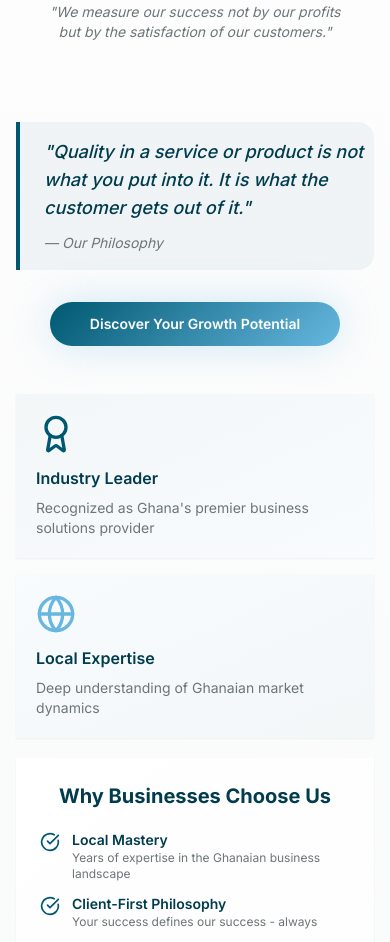
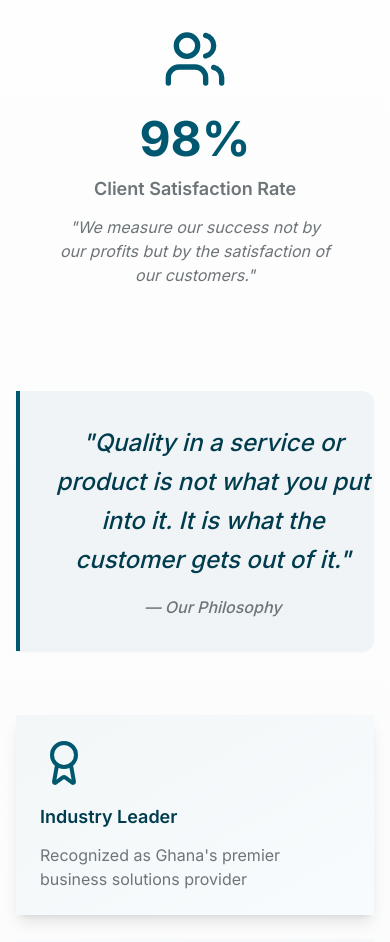
Before and after one commit to mckenzie-81/prosupport, a React (Vite) app: page /about in a window 390 px wide. Shown: the part 3360-4302 px from the top of the page. Built offline with nearby package versions, Linux system fonts and the light colour scheme.

Commit message:
url edit

```diff
--- a/src/components/AboutSection.tsx
+++ b/src/components/AboutSection.tsx
@@ -5,91 +5,89 @@ import { Link } from "react-router-dom";
 
 const AboutSection = () => {
   return (
-    <section id="about" className="py-16 bg-gradient-to-b from-background to-muted/50">
+    <section id="about" className="py-20 bg-gradient-to-b from-background to-muted/50">
       <div className="container mx-auto px-4">
         {/* Full Width Mission Content */}
-        <div className="text-center mb-12 animate-slideInLeft">
+        <div className="text-center mb-16 animate-slideInLeft">
           <div className="inline-flex items-center px-4 py-2 rounded-full bg-primary/10 text-primary font-medium text-sm mb-6">
             Built for Ghana. Trusted by Leaders.
           </div>
 
-          <h2 className="text-3xl lg:text-5xl font-bold text-foreground mb-6 leading-tight">
+          <h2 className="text-4xl lg:text-5xl font-bold text-foreground mb-8 leading-tight">
             Your Success is Our
             <span className="gradient-text"> Mission</span>
           </h2>
 
           <div className="max-w-4xl mx-auto">
-            <p className="text-base lg:text-lg text-muted-foreground mb-6 leading-relaxed">
+            <p className="text-lg lg:text-xl text-muted-foreground mb-6 leading-relaxed">
               Prosupport Services Company Limited stands as Ghana's most versatile business
               solutions architect. We've mastered the art of delivering excellence across four
               mission-critical areas: Facility Management Services, Procurement & Supply Chain,
               General Support Services, and Market Entry Services.
             </p>
 
-            <p className="text-base lg:text-lg text-muted-foreground mb-8 leading-relaxed">
+            <p className="text-lg lg:text-xl text-muted-foreground mb-12 leading-relaxed">
               Every solution we craft is precision-engineered for the Ghanaian business landscape.
               We don't adapt generic approaches—we create context-specific strategies that honor
               local nuances while meeting global standards.
             </p>
           </div>
+        </div>
 
         {/* Client Satisfaction - Full Width */}
-          <div className="max-w-lg mx-auto p-8  from-primary/10 to-accent/10 rounded-xl mb-12">
-            <Users className="h-14 w-14 text-primary mx-auto mb-4" />
-            <div className="text-4xl font-bold text-primary mb-2">98%</div>
-            <div className="text-muted-foreground font-medium mb-2">Client Satisfaction Rate</div>
-            <p className="text-sm text-muted-foreground italic">
+        <div className="max-w-2xl mx-auto p-10 from-primary/10   mb-16 text-center">
+          <Users className="h-16 w-16 text-primary mx-auto mb-6" />
+          <div className="text-5xl font-bold text-primary mb-3">98%</div>
+          <div className="text-muted-foreground font-semibold text-lg mb-3">Client Satisfaction Rate</div>
+          <p className="text-muted-foreground italic">
             "We measure our success not by our profits but by the satisfaction of our customers."
           </p>
         </div>
-        </div>
 
-        {/* Two Column Layout for Remaining Content */}
-        <div className="grid lg:grid-cols-2 gap-12 items-start">
-          {/* Left Content - Quote and CTA */}
-          <div className="animate-slideInLeft">
-            {/* Quote */}
-            <blockquote className="border-l-4 border-primary pl-6 py-4 bg-primary/5 rounded-r-lg mb-8">
-              <p className="text-lg font-medium text-foreground italic mb-2">
+        {/* Quote - Full Width */}
+        <div className="max-w-4xl mx-auto mb-16 text-center">
+          <blockquote className="border-l-4 border-primary pl-8 py-8 bg-primary/5 rounded-r-xl shadow-sm">
+            <p className="text-2xl font-medium text-foreground italic mb-4 leading-relaxed">
               "Quality in a service or product is not what you put into it.
               It is what the customer gets out of it."
             </p>
-              <cite className="text-muted-foreground text-sm">— Our Philosophy</cite>
+            <cite className="text-muted-foreground font-medium">— Our Philosophy</cite>
           </blockquote>
-
-            <div className="text-center lg:text-left">
-              <Button asChild className="btn-premium text-white font-semibold" size="lg">
-                <Link to="/contact">Discover Your Growth Potential</Link>
-              </Button>
-            </div>
         </div>
 
-          {/* Right Content - Trust Indicators */}
-          <div className="animate-fadeUp">
-            <div className="grid gap-5">
         {/* Achievement Cards */}
-              <div className="grid sm:grid-cols-2 gap-4">
-                <Card className="p-5 border-0 bg-gradient-to-br from-primary/5 to-accent/5">
-                  <Award className="h-10 w-10 text-primary mb-3" />
-                  <h3 className="font-semibold text-base mb-2">Industry Leader</h3>
-                  <p className="text-muted-foreground text-sm">
+        <div className="max-w-4xl mx-auto mb-16">
+          <div className="grid sm:grid-cols-2 gap-6 animate-fadeUp">
+            <Card className="p-6 border-0 shadow-lg hover:shadow-xl transition-shadow duration-300 bg-gradient-to-br from-primary/5 to-accent/5">
+              <Award className="h-12 w-12 text-primary mb-4" />
+              <h3 className="font-semibold text-lg mb-3">Industry Leader</h3>
+              <p className="text-muted-foreground">
                 Recognized as Ghana's premier business solutions provider
               </p>
             </Card>
 
-                <Card className="p-5 border-0 bg-gradient-to-br from-accent/5 to-primary/5">
-                  <Globe className="h-10 w-10 text-accent mb-3" />
-                  <h3 className="font-semibold text-base mb-2">Local Expertise</h3>
-                  <p className="text-muted-foreground text-sm">
+            <Card className="p-6 border-0 shadow-lg hover:shadow-xl transition-shadow duration-300 bg-gradient-to-br from-accent/5 to-primary/5">
+              <Globe className="h-12 w-12 text-accent mb-4" />
+              <h3 className="font-semibold text-lg mb-3">Local Expertise</h3>
+              <p className="text-muted-foreground">
                 Deep understanding of Ghanaian market dynamics
               </p>
             </Card>
           </div>
+        </div>
 
-              {/* Key Strengths */}
-              <Card className="p-6 border-0 bg-gradient-to-br from-background to-muted/20">
-                <h3 className="text-xl font-bold mb-5 text-center">Why Businesses Choose Us</h3>
-                <div className="space-y-3">
+        {/* CTA - Centered */}
+        <div className="text-center mb-16 animate-slideInLeft">
+          <Button asChild className="btn-premium text-white font-semibold px-8 py-4" size="lg">
+            <Link to="/contact">Discover Your Growth Potential</Link>
+          </Button>
+        </div>
+
+        {/* Key Strengths - Full Width */}
+        <div className="max-w-6xl mx-auto">
+          <Card className="p-10 border-0 shadow-xl bg-gradient-to-br from-background to-muted/20">
+            <h3 className="text-3xl font-bold mb-10 text-center">Why Businesses Choose Us</h3>
+            <div className="grid md:grid-cols-2 gap-8">
               {[
                 {
                   title: "Local Mastery",
@@ -108,11 +106,11 @@ const AboutSection = () => {
                   desc: "Strategic resource optimization without compromise"
                 }
               ].map((item, index) => (
-                    <div key={index} className="flex items-start space-x-3">
-                      <CheckCircle className="h-5 w-5 text-primary mt-0.5 flex-shrink-0" />
-                      <div>
-                        <h4 className="font-semibold text-foreground text-sm">{item.title}</h4>
-                        <p className="text-muted-foreground text-xs">{item.desc}</p>
+                <div key={index} className="flex items-start space-x-4">
+                  <CheckCircle className="h-7 w-7 text-primary mt-1 flex-shrink-0" />
+                  <div className="text-left">
+                    <h4 className="font-semibold text-foreground text-lg mb-2">{item.title}</h4>
+                    <p className="text-muted-foreground leading-relaxed">{item.desc}</p>
                   </div>
                 </div>
               ))}
@@ -120,8 +118,6 @@ const AboutSection = () => {
           </Card>
         </div>
       </div>
-        </div>
-      </div>
     </section>
   );
 };
--- a/src/components/ContactSection.tsx
+++ b/src/components/ContactSection.tsx
@@ -61,7 +61,7 @@ const ContactSection = () => {
     {
       icon: Globe,
       title: "Website",
-      details: "www.prosupportserv.com",
+      details: "www.prosupportservicesgh.com",
       subtitle: "24/7 Online Support"
     }
   ];
--- a/src/components/Footer.tsx
+++ b/src/components/Footer.tsx
@@ -62,7 +62,7 @@ const Footer = () => {
               </div>
               <div className="flex items-center space-x-3">
                 <Globe className="h-4 w-4 text-accent-blue" />
-                <span className="text-white/90">www.prosupportserv.com</span>
+                <span className="text-white/90">www.prosupportservicesgh.com</span>
               </div>
             </div>
           </div>
```
Lines whose indentation alone changed are shown as unchanged.
